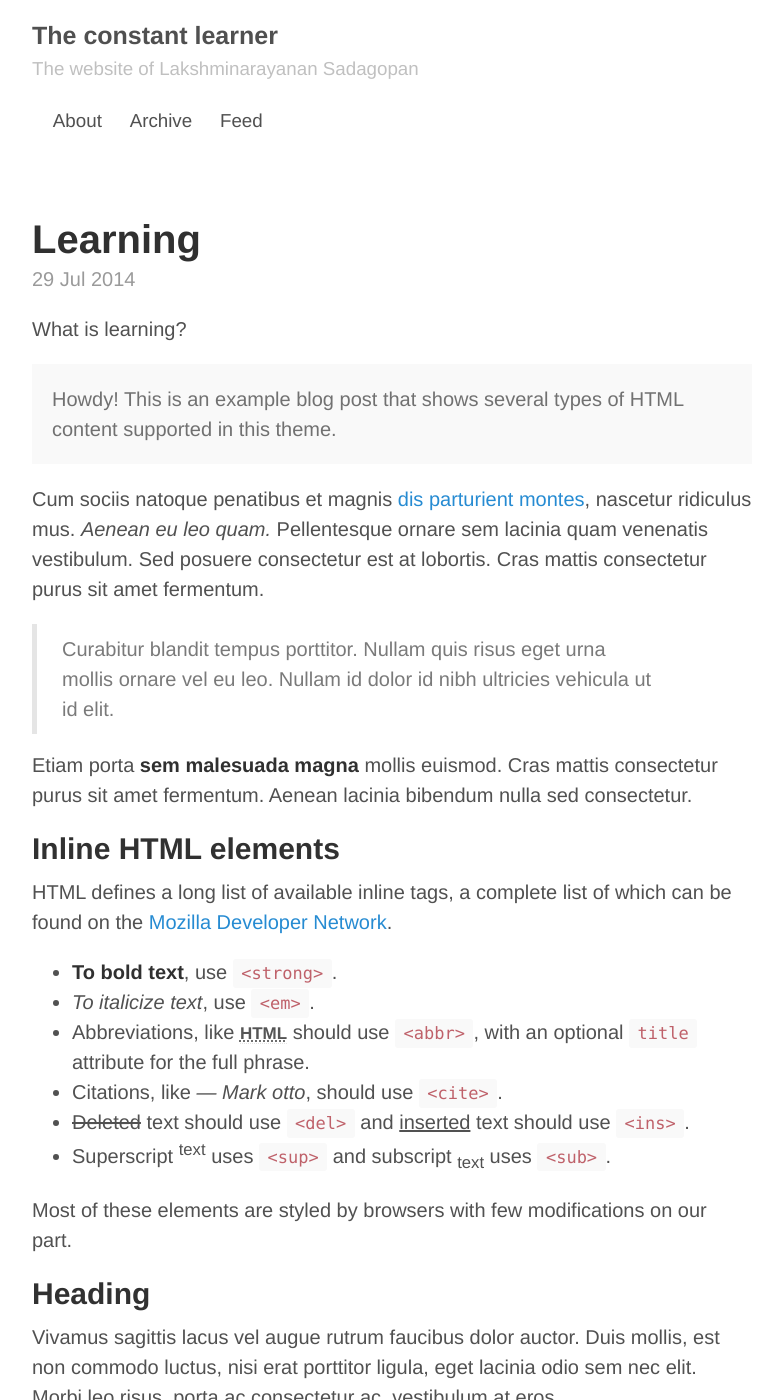
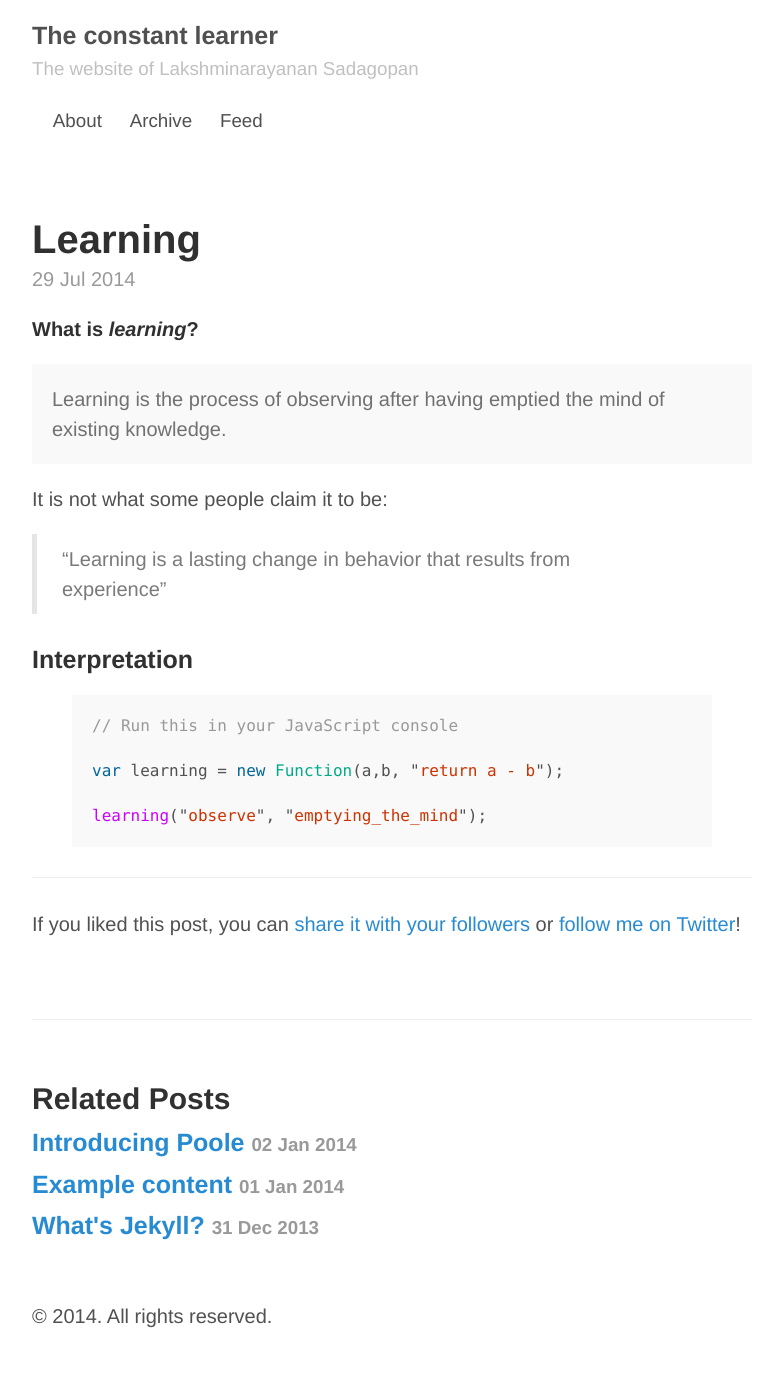
Before and after one commit to laxmynarain/laxmynarain.github.io, a Jekyll site: the page built from _posts/2014-07-29-learning.md, in a window 1280 px wide and 1400 px high. Shown: the whole window, without its empty margins (248-1030 px from the left). Built offline with Jekyll 4.4.1, drawn with Linux system fonts in a browser that asks for light colours; Markdown is read by kramdown in place of the engine named in the settings; some of the changed text lies outside the part shown.

Commit message:
Modified - learning

```diff
--- a/_posts/2014-07-29-learning.md
+++ b/_posts/2014-07-29-learning.md
@@ -2,136 +2,23 @@
 layout: post
 title: Learning
 ---
-What is learning?
+**What is *learning*?**
 
 <div class="message">
-  Howdy! This is an example blog post that shows several types of HTML content supported in this theme.
+  Learning is the process of observing after having emptied the mind of existing knowledge.
 </div>
 
-Cum sociis natoque penatibus et magnis <a href="#">dis parturient montes</a>, nascetur ridiculus mus. *Aenean eu leo quam.* Pellentesque ornare sem lacinia quam venenatis vestibulum. Sed posuere consectetur est at lobortis. Cras mattis consectetur purus sit amet fermentum.
+It is not what some people claim it to be:
+> "Learning is a lasting change in behavior that results from experience"
 
-> Curabitur blandit tempus porttitor. Nullam quis risus eget urna mollis ornare vel eu leo. Nullam id dolor id nibh ultricies vehicula ut id elit.
-
-Etiam porta **sem malesuada magna** mollis euismod. Cras mattis consectetur purus sit amet fermentum. Aenean lacinia bibendum nulla sed consectetur.
-
-## Inline HTML elements
-
-HTML defines a long list of available inline tags, a complete list of which can be found on the [Mozilla Developer Network](https://developer.mozilla.org/en-US/docs/Web/HTML/Element).
-
-- **To bold text**, use `<strong>`.
-- *To italicize text*, use `<em>`.
-- Abbreviations, like <abbr title="HyperText Markup Langage">HTML</abbr> should use `<abbr>`, with an optional `title` attribute for the full phrase.
-- Citations, like <cite>&mdash; Mark otto</cite>, should use `<cite>`.
-- <del>Deleted</del> text should use `<del>` and <ins>inserted</ins> text should use `<ins>`.
-- Superscript <sup>text</sup> uses `<sup>` and subscript <sub>text</sub> uses `<sub>`.
-
-Most of these elements are styled by browsers with few modifications on our part.
-
-## Heading
-
-Vivamus sagittis lacus vel augue rutrum faucibus dolor auctor. Duis mollis, est non commodo luctus, nisi erat porttitor ligula, eget lacinia odio sem nec elit. Morbi leo risus, porta ac consectetur ac, vestibulum at eros.
-
-### Code
-
-Cum sociis natoque penatibus et magnis dis `code element` montes, nascetur ridiculus mus.
+### Interpretation
 
 {% highlight js %}
-// Example can be run directly in your JavaScript console
+// Run this in your JavaScript console
+var learning = new Function(a,b, "return a - b");
 
-// Create a function that takes two arguments and returns the sum of those arguments
-var adder = new Function("a", "b", "return a + b");
-
-// Call the function
-adder(2, 6);
-// > 8
+learning("observe", "emptying_the_mind");
 {% endhighlight %}
-
-Aenean lacinia bibendum nulla sed consectetur. Etiam porta sem malesuada magna mollis euismod. Fusce dapibus, tellus ac cursus commodo, tortor mauris condimentum nibh, ut fermentum massa.
-
-### Gists via GitHub Pages
-
-Vestibulum id ligula porta felis euismod semper. Nullam quis risus eget urna mollis ornare vel eu leo. Donec sed odio dui.
-
-{% gist 5555251 gist.md %}
-
-Aenean eu leo quam. Pellentesque ornare sem lacinia quam venenatis vestibulum. Nullam quis risus eget urna mollis ornare vel eu leo. Cum sociis natoque penatibus et magnis dis parturient montes, nascetur ridiculus mus. Donec sed odio dui. Vestibulum id ligula porta felis euismod semper.
-
-### Lists
-
-Cum sociis natoque penatibus et magnis dis parturient montes, nascetur ridiculus mus. Aenean lacinia bibendum nulla sed consectetur. Etiam porta sem malesuada magna mollis euismod. Fusce dapibus, tellus ac cursus commodo, tortor mauris condimentum nibh, ut fermentum massa justo sit amet risus.
-
-* Praesent commodo cursus magna, vel scelerisque nisl consectetur et.
-* Donec id elit non mi porta gravida at eget metus.
-* Nulla vitae elit libero, a pharetra augue.
-
-Donec ullamcorper nulla non metus auctor fringilla. Nulla vitae elit libero, a pharetra augue.
-
-1. Vestibulum id ligula porta felis euismod semper.
-2. Cum sociis natoque penatibus et magnis dis parturient montes, nascetur ridiculus mus.
-3. Maecenas sed diam eget risus varius blandit sit amet non magna.
-
-Cras mattis consectetur purus sit amet fermentum. Sed posuere consectetur est at lobortis.
-
-<dl>
-  <dt>HyperText Markup Language (HTML)</dt>
-  <dd>The language used to describe and define the content of a Web page</dd>
-
-  <dt>Cascading Style Sheets (CSS)</dt>
-  <dd>Used to describe the appearance of Web content</dd>
-
-  <dt>JavaScript (JS)</dt>
-  <dd>The programming language used to build advanced Web sites and applications</dd>
-</dl>
-
-Integer posuere erat a ante venenatis dapibus posuere velit aliquet. Morbi leo risus, porta ac consectetur ac, vestibulum at eros. Nullam quis risus eget urna mollis ornare vel eu leo.
-
-### Images
-
-Quisque consequat sapien eget quam rhoncus, sit amet laoreet diam tempus. Aliquam aliquam metus erat, a pulvinar turpis suscipit at.
-
-![placeholder](http://placehold.it/800x400 "Large example image")
-![placeholder](http://placehold.it/400x200 "Medium example image")
-![placeholder](http://placehold.it/200x200 "Small example image")
-
-### Tables
-
-Aenean lacinia bibendum nulla sed consectetur. Lorem ipsum dolor sit amet, consectetur adipiscing elit.
-
-<table>
-  <thead>
-    <tr>
-      <th>Name</th>
-      <th>Upvotes</th>
-      <th>Downvotes</th>
-    </tr>
-  </thead>
-  <tfoot>
-    <tr>
-      <td>Totals</td>
-      <td>21</td>
-      <td>23</td>
-    </tr>
-  </tfoot>
-  <tbody>
-    <tr>
-      <td>Alice</td>
-      <td>10</td>
-      <td>11</td>
-    </tr>
-    <tr>
-      <td>Bob</td>
-      <td>4</td>
-      <td>3</td>
-    </tr>
-    <tr>
-      <td>Charlie</td>
-      <td>7</td>
-      <td>9</td>
-    </tr>
-  </tbody>
-</table>
-
-Nullam id dolor id nibh ultricies vehicula ut id elit. Sed posuere consectetur est at lobortis. Nullam quis risus eget urna mollis ornare vel eu leo.
 
 -----
 
```
